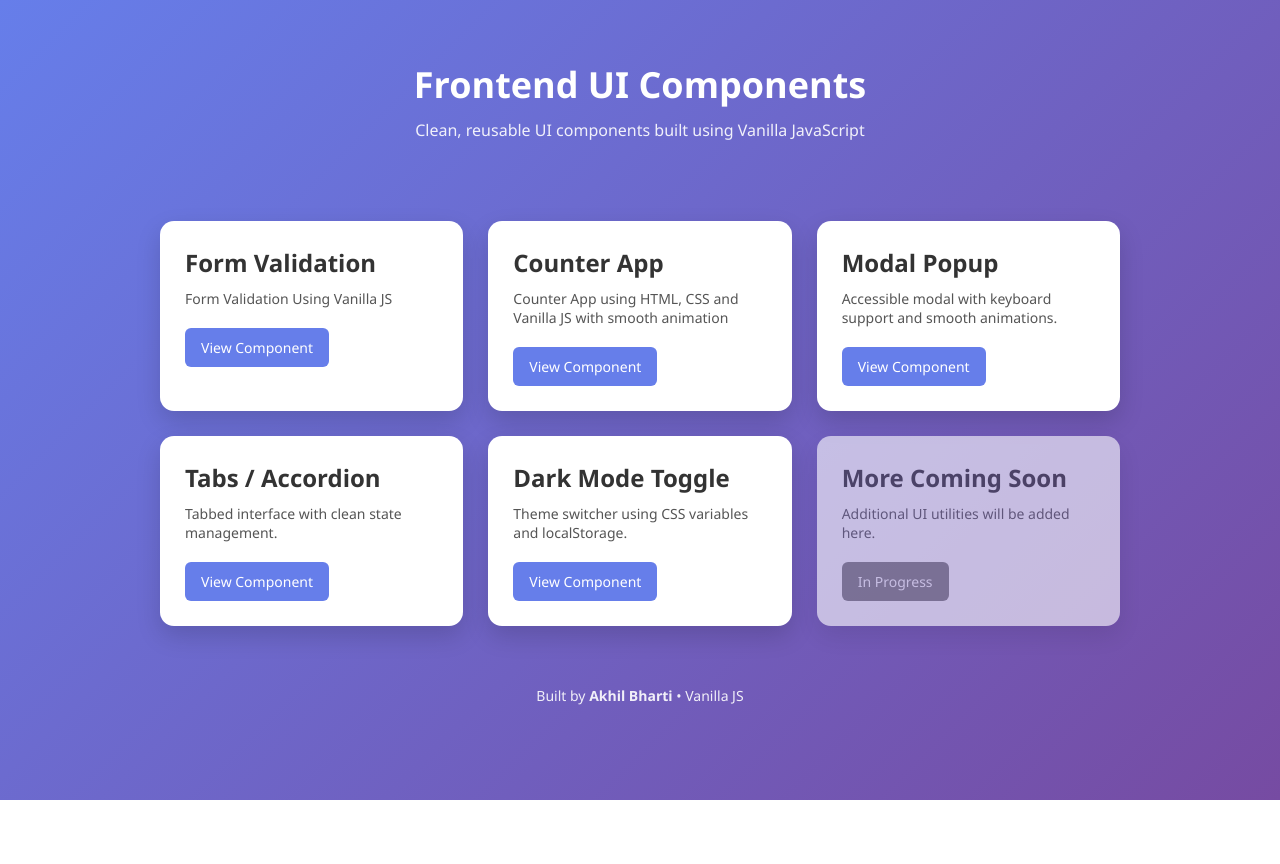
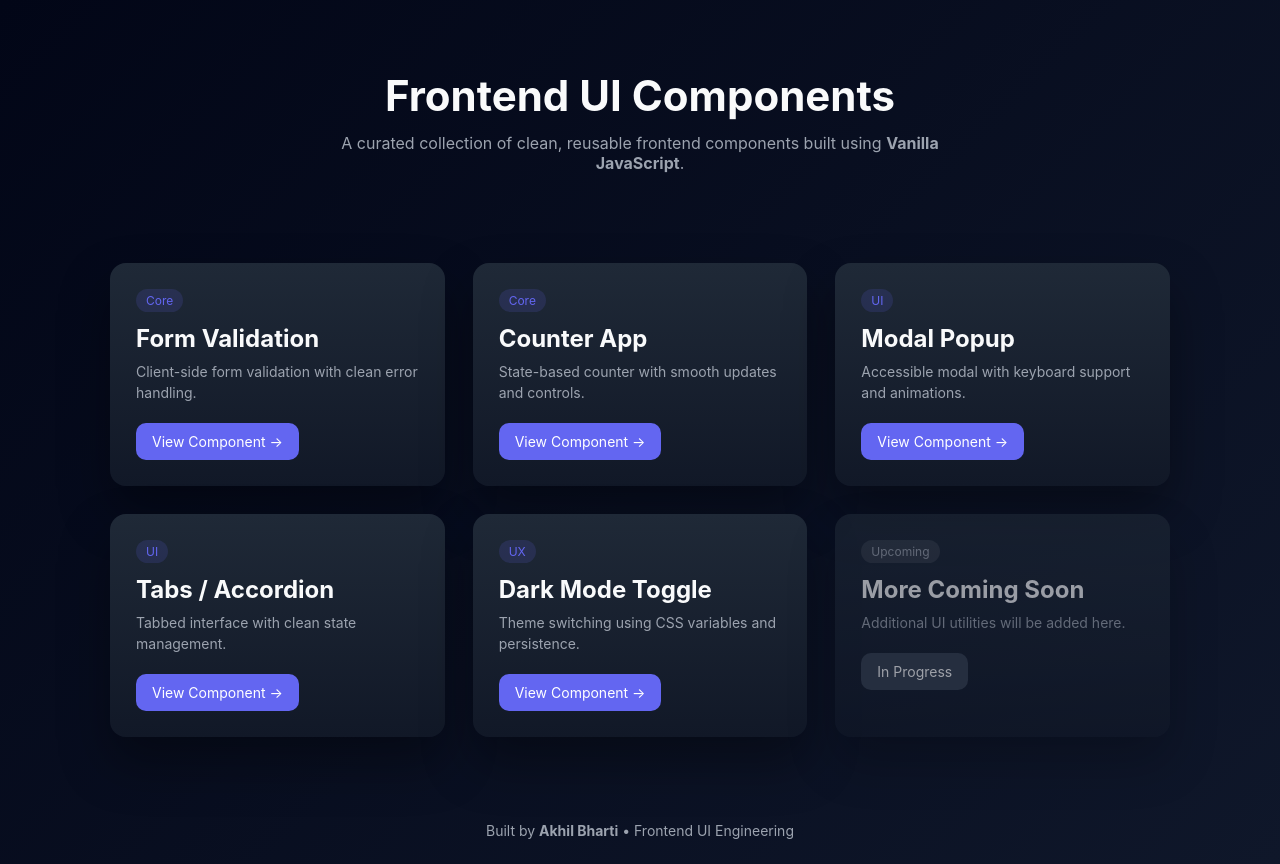
Before and after one commit to akhilBharti510/frontend-ui-components, a plain HTML site: page index.html in a window 1280 px wide. Before the commit the page ends 800 px from the top, so only its background shows below. Drawn offline with Linux system fonts and the light colour scheme.

Commit message:
landing page updated

```diff
--- a/index.html
+++ b/index.html
@@ -8,54 +8,64 @@
 </head>
 <body>
 
-  <header>
+  <header class="hero">
     <h1>Frontend UI Components</h1>
-    <p>Clean, reusable UI components built using Vanilla JavaScript</p>
+    <p>
+      A curated collection of clean, reusable frontend components
+      built using <strong>Vanilla JavaScript</strong>.
+    </p>
   </header>
 
   <main class="grid">
 
-    <div class="card">
+    <article class="card">
+      <span class="tag">Core</span>
       <h2>Form Validation</h2>
-      <p>Form Validation Using Vanilla JS</p>
-      <a href="./utilities/Form-Validation/index.html" class="btn">View Component</a>
-    </div>
+      <p>Client-side form validation with clean error handling.</p>
+      <a href="./utilities/Form-Validation/index.html" class="btn">View Component →</a>
+    </article>
 
-    <div class="card">
+    <article class="card">
+      <span class="tag">Core</span>
       <h2>Counter App</h2>
-      <p>Counter App using HTML, CSS and Vanilla JS with smooth animation</p>
-      <a href="./utilities/Counter-App/index.html" class="btn">View Component</a>
-    </div>
+      <p>State-based counter with smooth updates and controls.</p>
+      <a href="./utilities/Counter-App/index.html" class="btn">View Component →</a>
+    </article>
 
-    <div class="card">
+    <article class="card">
+      <span class="tag">UI</span>
       <h2>Modal Popup</h2>
-      <p>Accessible modal with keyboard support and smooth animations.</p>
-      <a href="./utilities/Modal PopUp/index.html" class="btn">View Component</a>
-    </div>
+      <p>Accessible modal with keyboard support and animations.</p>
+      <a href="./utilities/Modal PopUp/index.html" class="btn">View Component →</a>
+    </article>
 
-    <div class="card">
+    <article class="card">
+      <span class="tag">UI</span>
       <h2>Tabs / Accordion</h2>
       <p>Tabbed interface with clean state management.</p>
-      <a href="./utilities/Accordion/index.html" class="btn">View Component</a>
-    </div>
+      <a href="./utilities/Accordion/index.html" class="btn">View Component →</a>
+    </article>
 
-    <div class="card">
+    <article class="card">
+      <span class="tag">UX</span>
       <h2>Dark Mode Toggle</h2>
-      <p>Theme switcher using CSS variables and localStorage.</p>
-      <a href="./utilities/Dark Mode Toggle/index.html" class="btn">View Component</a>
-    </div>
+      <p>Theme switching using CSS variables and persistence.</p>
+      <a href="./utilities/Dark Mode Toggle/index.html" class="btn">View Component →</a>
+    </article>
 
-    <!-- Future components -->
-    <div class="card disabled">
+    <article class="card disabled">
+      <span class="tag muted">Upcoming</span>
       <h2>More Coming Soon</h2>
       <p>Additional UI utilities will be added here.</p>
       <span class="btn disabled-btn">In Progress</span>
-    </div>
+    </article>
 
   </main>
 
   <footer>
-    <p>Built by <strong>Akhil Bharti</strong> • Vanilla JS</p>
+    <p>
+      Built by <strong>Akhil Bharti</strong> • Frontend UI Engineering
+    </p>
   </footer>
 
 </body>
--- a/style.css
+++ b/style.css
@@ -1,98 +1,141 @@
+/* =====================
+   DESIGN TOKENS
+===================== */
+:root {
+  --bg: #0f172a;
+  --surface: #111827;
+  --card: #1f2937;
+  --text: #f9fafb;
+  --muted: #9ca3af;
+  --accent: #6366f1;
+  --radius: 16px;
+}
+
+/* =====================
+   RESET
+===================== */
 * {
   margin: 0;
   padding: 0;
   box-sizing: border-box;
-  font-family: "Segoe UI", sans-serif;
+  font-family: "Inter", "Segoe UI", sans-serif;
 }
 
 body {
+  background: linear-gradient(135deg, #020617, #0f172a);
+  color: var(--text);
   min-height: 100vh;
-  background: linear-gradient(135deg, #667eea, #764ba2);
-  color: #333;
 }
 
-/* Header */
-header {
+/* =====================
+   HERO
+===================== */
+.hero {
   text-align: center;
-  padding: 60px 20px 40px;
-  color: white;
+  padding: 70px 20px 50px;
 }
 
-header h1 {
-  font-size: 36px;
-  margin-bottom: 10px;
+.hero h1 {
+  font-size: 42px;
+  margin-bottom: 12px;
 }
 
-header p {
+.hero p {
+  max-width: 640px;
+  margin: auto;
   font-size: 16px;
-  opacity: 0.9;
+  color: var(--muted);
 }
 
-/* Grid */
+/* =====================
+   GRID
+===================== */
 .grid {
-  max-width: 1000px;
+  max-width: 1100px;
   margin: auto;
-  padding: 40px 20px;
+  padding: 40px 20px 60px;
   display: grid;
-  grid-template-columns: repeat(auto-fit, minmax(250px, 1fr));
-  gap: 25px;
+  grid-template-columns: repeat(auto-fit, minmax(260px, 1fr));
+  gap: 28px;
 }
 
-/* Card */
+/* =====================
+   CARD
+===================== */
 .card {
-  background: white;
-  padding: 25px;
-  border-radius: 14px;
-  box-shadow: 0 10px 25px rgba(0,0,0,0.15);
-  transition: transform 0.3s ease, box-shadow 0.3s ease;
+  background: linear-gradient(180deg, var(--card), var(--surface));
+  padding: 26px;
+  border-radius: var(--radius);
+  box-shadow: 0 25px 50px rgba(0,0,0,0.35);
+  transition: transform 0.35s ease, box-shadow 0.35s ease;
 }
 
 .card:hover {
-  transform: translateY(-6px);
-  box-shadow: 0 20px 40px rgba(0,0,0,0.2);
+  transform: translateY(-8px);
+  box-shadow: 0 40px 80px rgba(0,0,0,0.5);
 }
 
 .card h2 {
-  margin-bottom: 10px;
+  margin: 12px 0 8px;
 }
 
 .card p {
   font-size: 14px;
-  color: #555;
+  color: var(--muted);
   margin-bottom: 20px;
+  line-height: 1.5;
 }
 
-/* Button */
+/* =====================
+   TAG
+===================== */
+.tag {
+  display: inline-block;
+  font-size: 12px;
+  padding: 4px 10px;
+  border-radius: 999px;
+  background: rgba(99,102,241,0.15);
+  color: var(--accent);
+}
+
+.tag.muted {
+  background: rgba(255,255,255,0.1);
+  color: var(--muted);
+}
+
+/* =====================
+   BUTTON
+===================== */
 .btn {
   display: inline-block;
   padding: 10px 16px;
-  background: #667eea;
+  border-radius: 10px;
+  background: var(--accent);
   color: white;
-  border-radius: 6px;
   text-decoration: none;
   font-size: 14px;
   transition: background 0.3s ease;
 }
 
 .btn:hover {
-  background: #5563d6;
+  background: #4f46e5;
 }
 
-/* Disabled card */
 .disabled {
   opacity: 0.6;
 }
 
 .disabled-btn {
-  background: gray;
+  background: #374151;
   cursor: not-allowed;
 }
 
-/* Footer */
+/* =====================
+   FOOTER
+===================== */
 footer {
   text-align: center;
-  padding: 20px;
-  color: white;
+  padding: 25px;
   font-size: 14px;
-  opacity: 0.9;
+  color: var(--muted);
 }
```
